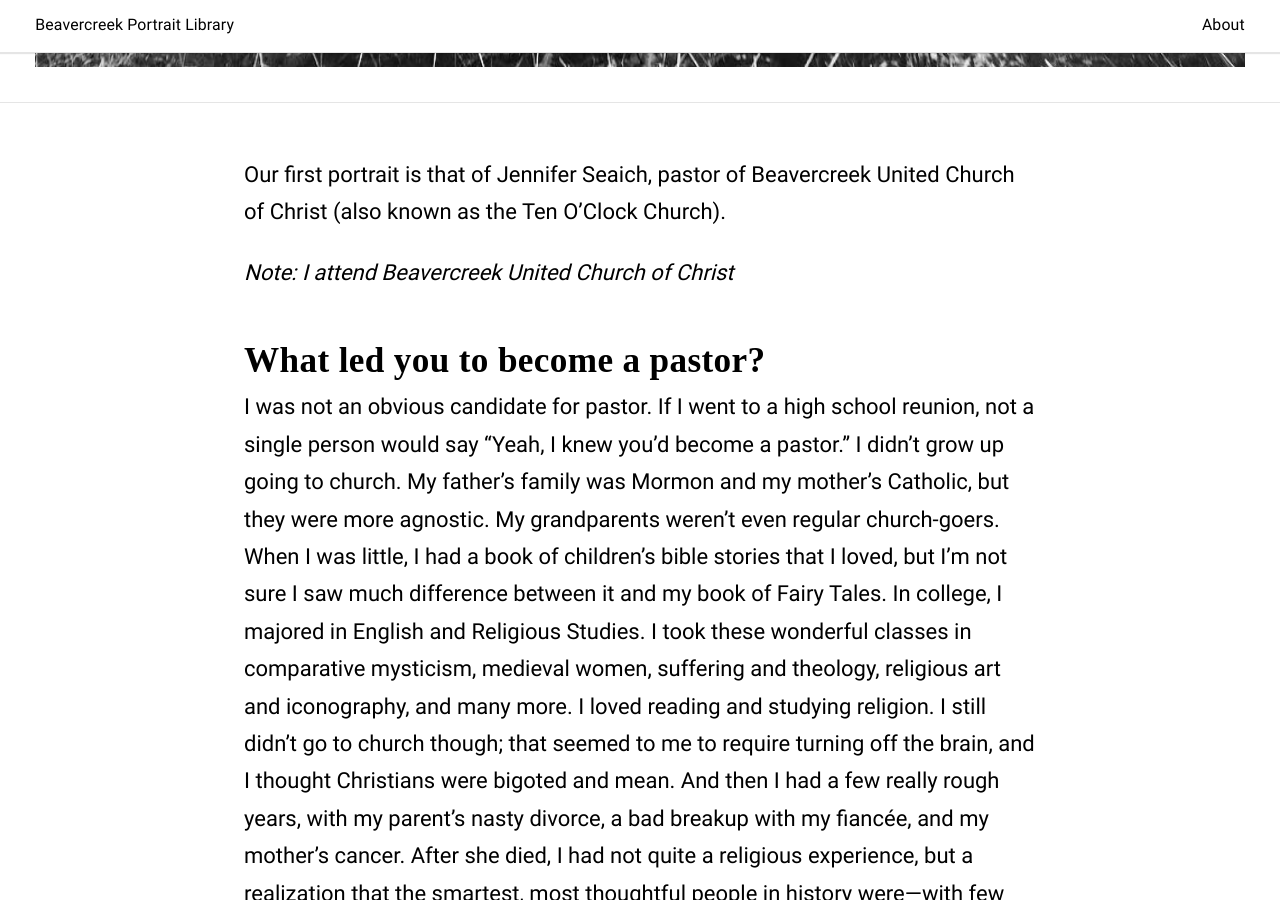
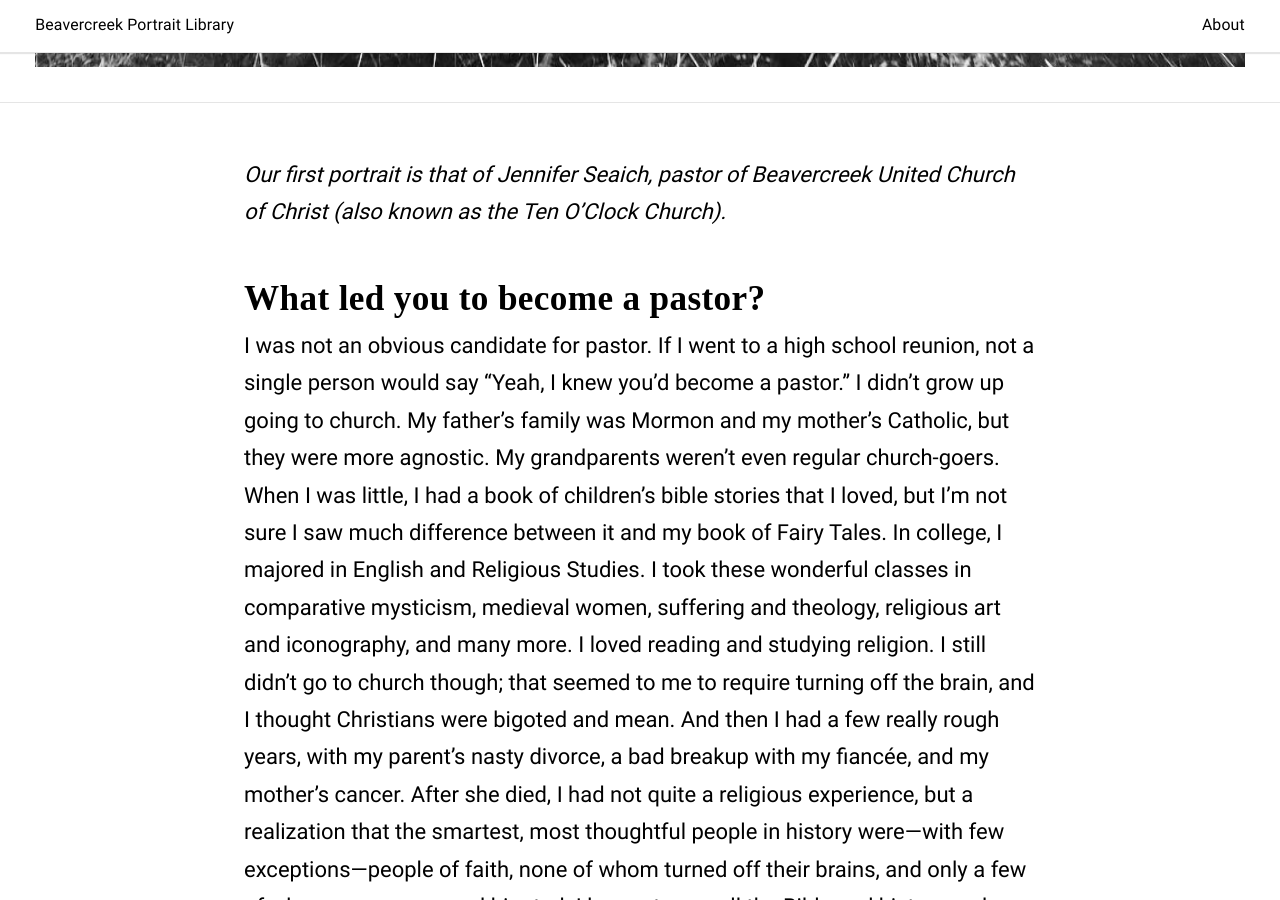
Before and after one commit to rentry/beavercreek-portrait-library, a Jekyll site: the page built from _posts/2020-06-02-portrait-1-jennifer-seaich.md, in a window 1280 px wide and 900 px high, scrolled down 1094 px. Built offline with Jekyll 4.4.1, drawn with Linux system fonts in a browser that asks for light colours.

Commit message:
Style change

```diff
--- a/_posts/2020-06-02-portrait-1-jennifer-seaich.md
+++ b/_posts/2020-06-02-portrait-1-jennifer-seaich.md
@@ -11,9 +11,7 @@ tags:
   - Religion
 ---
 
-Our first portrait is that of Jennifer Seaich, pastor of Beavercreek United Church of Christ (also known as the Ten O’Clock Church).
-
-_Note: I attend Beavercreek United Church of Christ_
+_Our first portrait is that of Jennifer Seaich, pastor of Beavercreek United Church of Christ (also known as the Ten O’Clock Church)._
 
 ## What led you to become a pastor?
 
```
